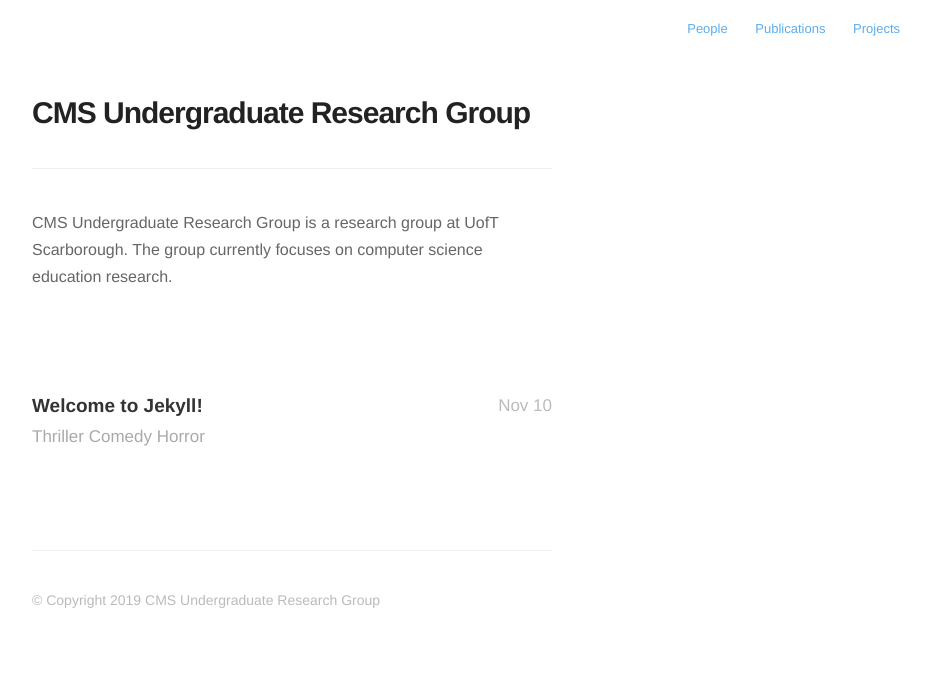
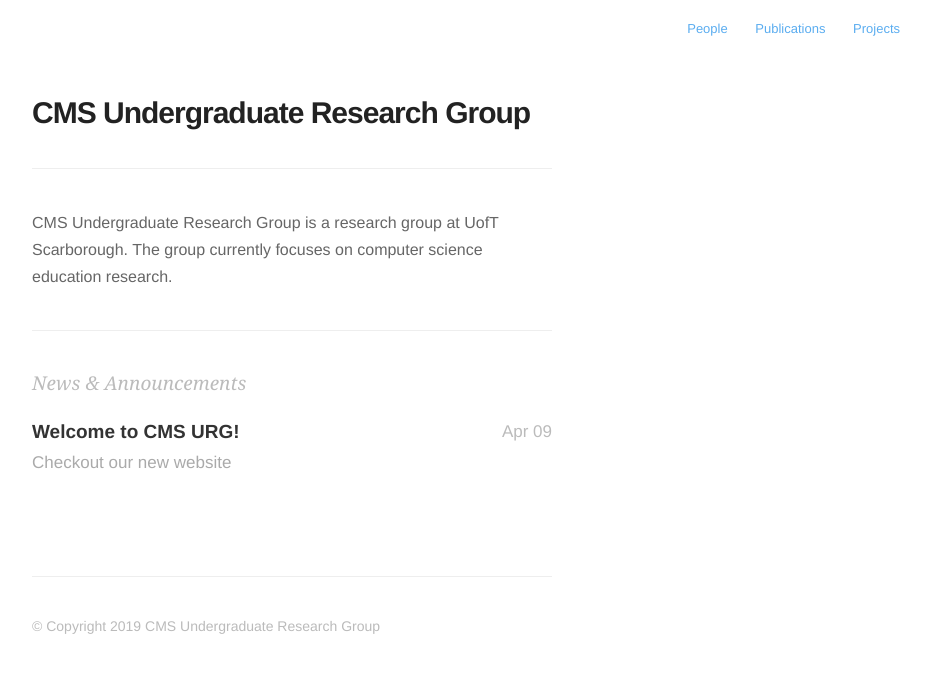
Before and after one commit to cms-urg/cms-urg.github.io, a Jekyll site: the page built from index.html, in a window 1280 px wide. Shown: the top 673 px of the page, without its empty margins (348-1279 px from the left). Built offline with Jekyll 4.4.1, drawn with Linux system fonts in a browser that asks for light colours; nearby versions of some CDN libraries; the list of posts is cut into pages by our own code.

Commit message:
Add posts

```diff
--- /dev/null
+++ b/_posts/2019-04-09-welcome-to-cms-urg.markdown
@@ -0,0 +1,7 @@
+---
+title:  "Welcome to CMS URG!"
+date:   2019-04-09 10:18:00
+description: Checkout our new website
+---
+
+This will be our official website for CMS URG. All announcements will be posted here.
--- a/assets/css/custom.css
+++ b/assets/css/custom.css
@@ -371,7 +371,7 @@
 Post List
 =========================================== */
 #post-list,#archive-list {
-	margin-top: 100px;
+	margin-top: 20px;
 }
 
 #post-list li,#archive-list li {
--- a/index.html
+++ b/index.html
@@ -10,5 +10,9 @@
 CMS Undergraduate Research Group is a research group at UofT Scarborough. The group currently focuses on computer science education research.
 </p>
 
+<hr/>
+
+<h2>News &amp; Announcements</h2>
+
 {% include post-list.html %}
 {% include footer.html %}
```
Also changed, not shown: _layouts/post.html (+0 -13 lines), _posts/2013-11-10-welcome-to-jekyll.markdown (deleted, +0 -23 lines), README.md.
